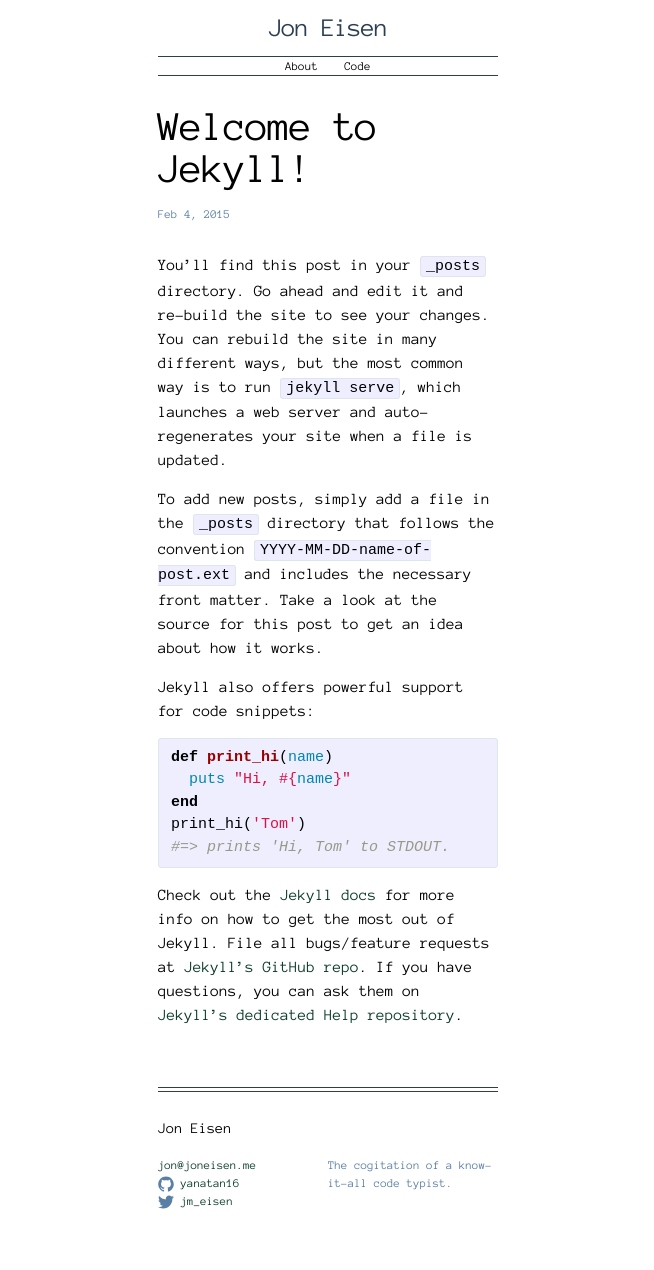
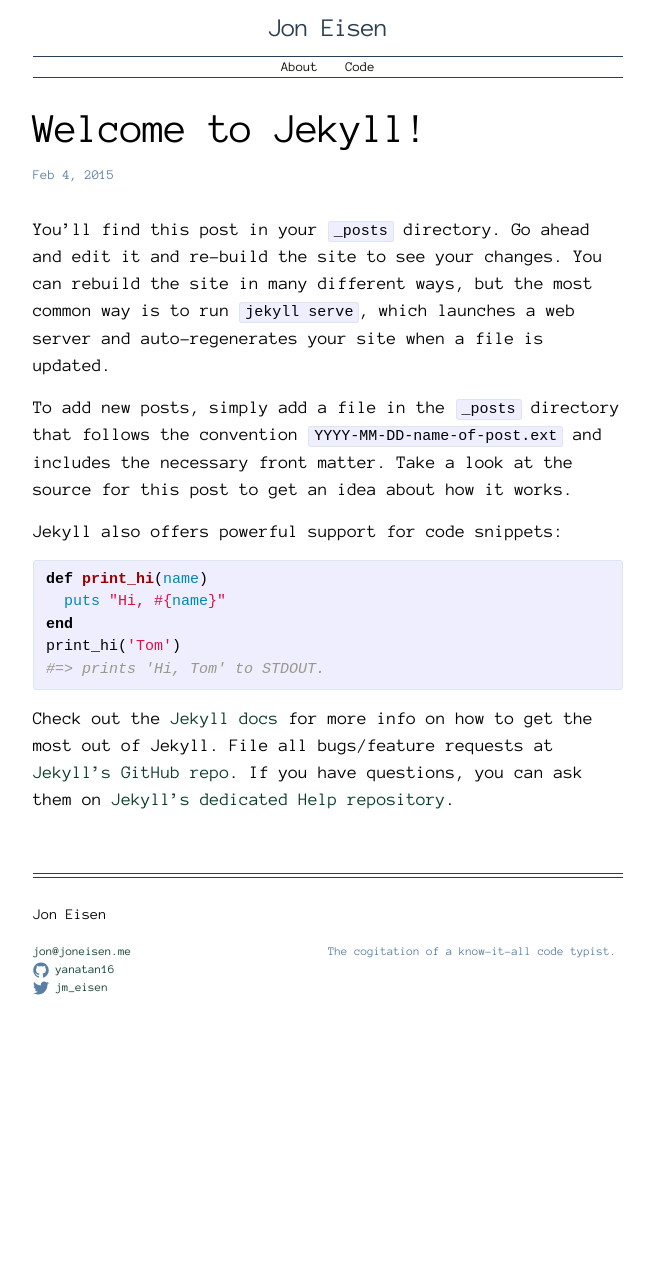
Before and after one commit to yanatan16/yanatan16.github.io, a Jekyll site: the page built from _posts/2015-02-04-welcome-to-jekyll.markdown, in a window 1280 px wide. Shown: the whole page, without its empty margins (312-966 px from the left). Built offline with Jekyll 4.4.1, drawn with Linux system fonts in a browser that asks for light colours; after the commit the page ends 1056 px from its top, so only the background shows below that.

Commit message:
adjust sizes

```diff
--- a/css/main.scss
+++ b/css/main.scss
@@ -7,7 +7,7 @@
 
 // Our variables
 $base-font-family: 'Anonymous Pro', serif;
-$base-font-size:   16px;
+$base-font-size:   18px;
 $small-font-size:  $base-font-size * 0.875;
 $tiny-font-size:  $base-font-size * 0.75;
 $base-line-height: 1.5;
@@ -23,7 +23,7 @@
 $grey-color-dark:  darken($grey-color, 25%);
 
 // Width of the content area
-$content-width:    400px;
+$content-width:    650px;
 
 $on-palm:          400px;
 $on-laptop:        400px;
```
